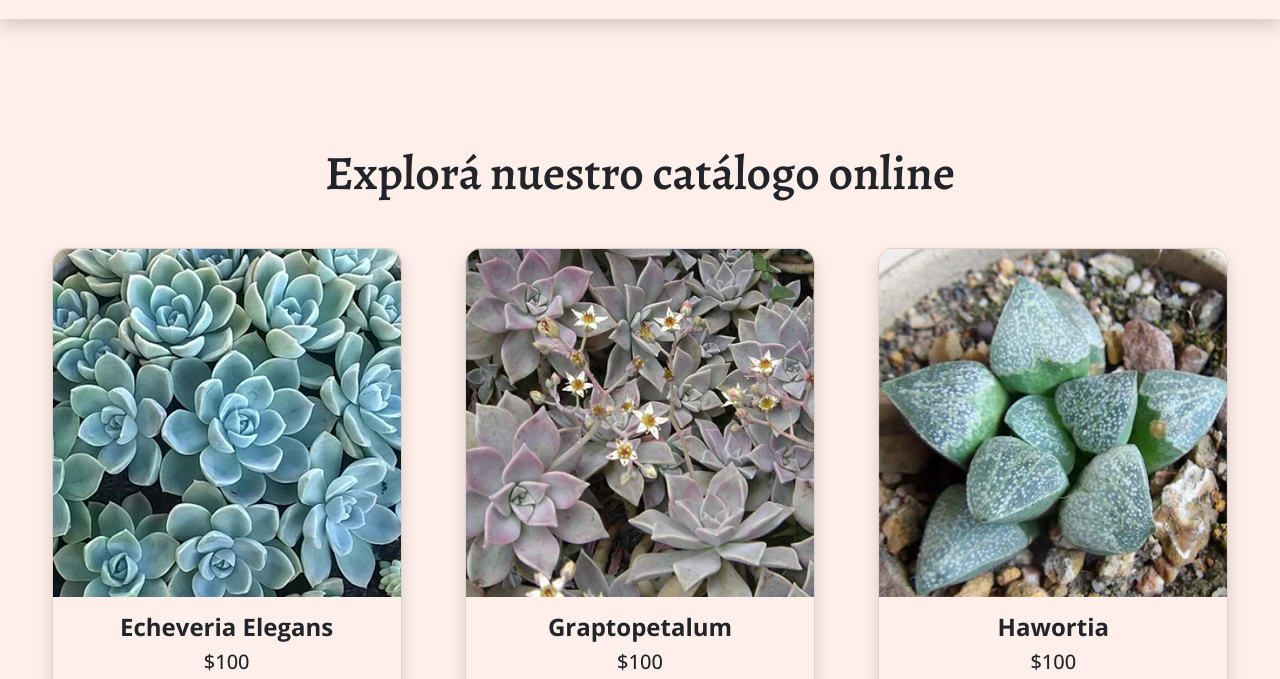
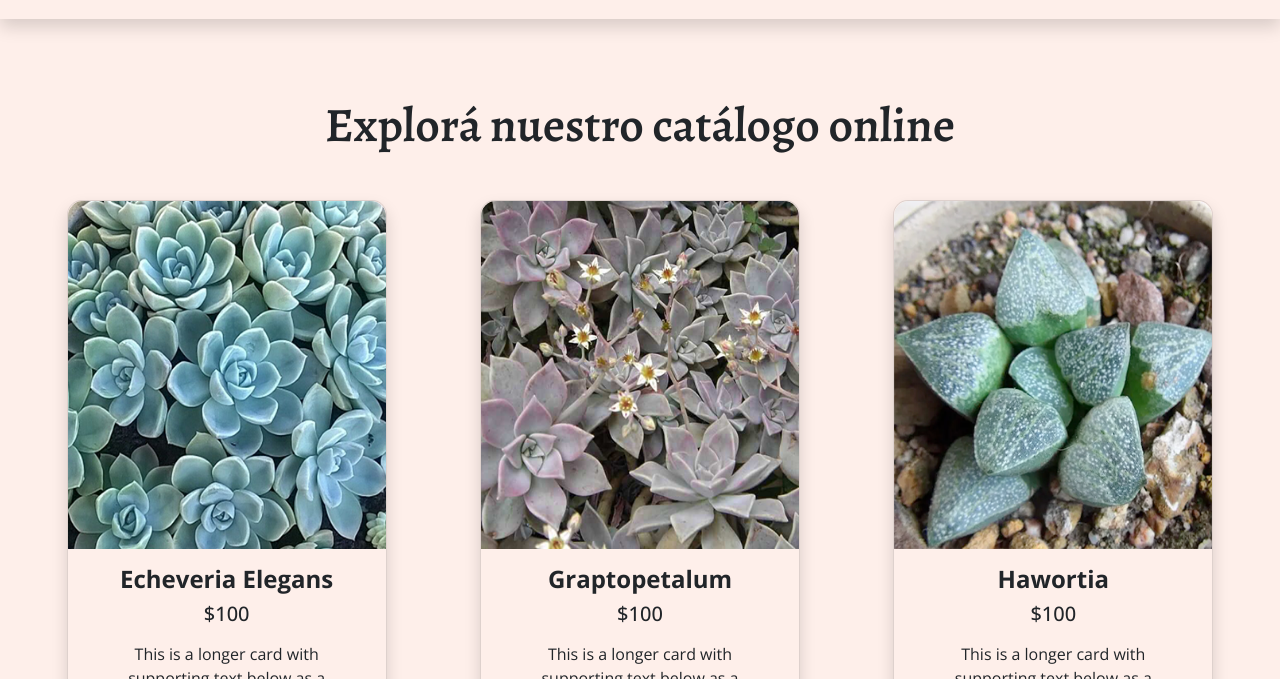
Before and after one commit to felitommasi/EntregaFinalDesarrolloWeb, a website: page tienda.html in a window 1280 px wide. Shown: the part 113-792 px from the top of the page. Drawn offline with nearby package versions, Linux system fonts and the light colour scheme.

Commit message:
correccion card tienda

```diff
--- a/scss/_card.scss
+++ b/scss/_card.scss
@@ -32,18 +32,19 @@
 .card__tienda{
     @extend .card;
     min-width: 300px;
+    width: 320px;
     max-width: 350px;
 
     .cardHeader{
         height: 348px;
         width: auto;
         overflow: hidden;
-    }
 
-    .card-img-top{
-        border-radius: 15px 15px 0 0;
-        height: 100%;
-        width: 100%;
+        .card-img-top{
+            border-radius: 15px 15px 0 0;
+            height: 100%;
+            width: 100%;
+        }
     }
 
     .btn{
--- a/scss/style.scss
+++ b/scss/style.scss
@@ -23,4 +23,4 @@ $font-family-base: 'Open Sans', sans-serif;
 @import 'contacto';
 @import 'fonts';
 @import 'container';
-@import 'error'
+@import 'error';
--- a/tienda.html
+++ b/tienda.html
@@ -50,7 +50,7 @@
   <!--Main-section-->
   <main>
     <div class="container-fluid mb-5">
-      <h1 class="text-center mt-5 mb-5">Explorá nuestro catálogo online</h1>
+      <h1 class="text-center mb-5">Explorá nuestro catálogo online</h1>
       <div class="row row-cols-md-2 row-cols-lg-3 row-cols-xxl-4">
         <div class="col pb-4 d-flex justify-content-center">
           <div class="card card__tienda shadow">
```
Also changed, not shown: css/style.css, 1 other file.
